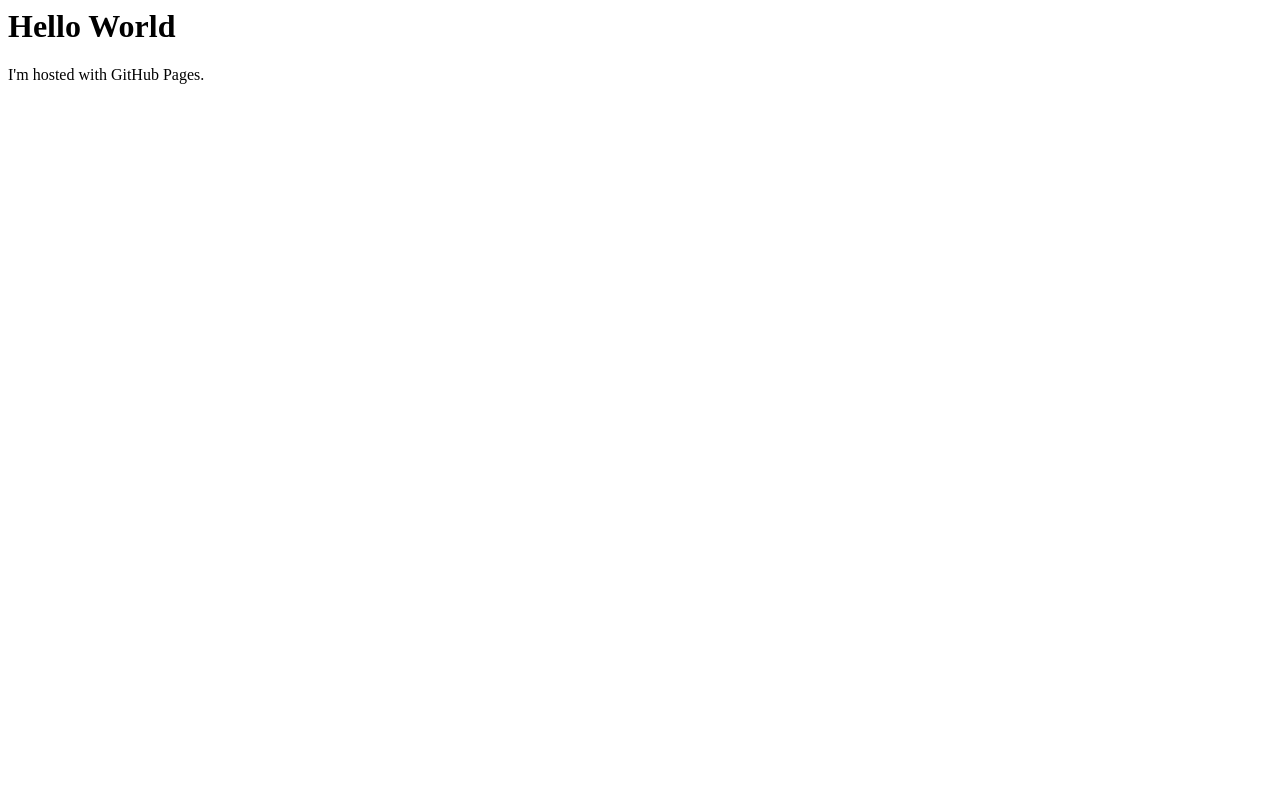
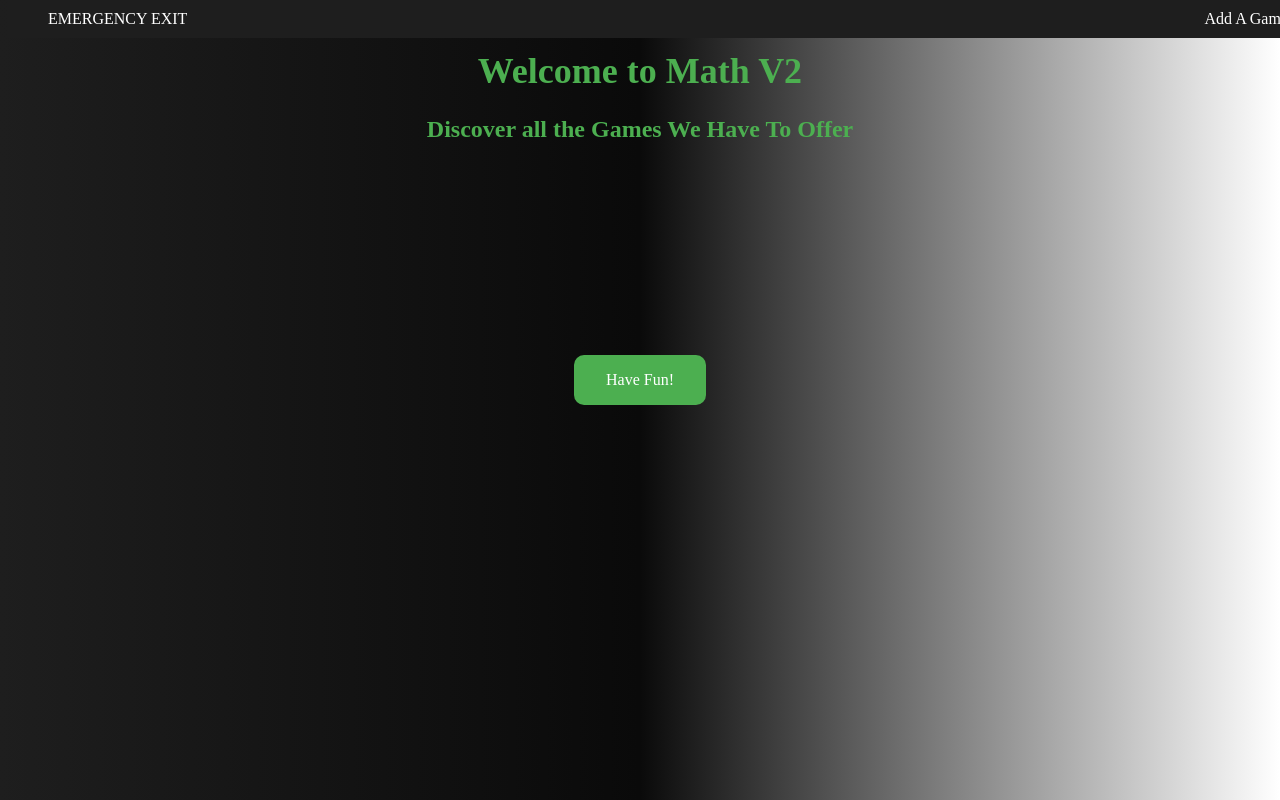
Before and after one commit to SunsetReal/sunsetreal.github.io, a plain HTML site: page index.html in a window 1280 px wide. Drawn offline with nearby package versions, Linux system fonts and the light colour scheme.

Commit message:
Update index.html

```diff
--- a/index.html
+++ b/index.html
@@ -1,6 +1,84 @@
 <html>
-<body>
-<h1>Hello World</h1>
-<p>I'm hosted with GitHub Pages.</p>
+<head>
+    <body>
+    <title>Welcome To The New Math V2</title>
+        <meta name="description" content="Hey Chat Thanks for playing!">
+        <meta name="keywords" content="Games ">
+        <div id="particles-js"></div>
+    <script type="text/javascript" src="particles.js"></script>
+    <script type="text/javascript" src="app.js"></script>
+    <style>
+        /* Style for the header */
+    .header {
+      background-color: #1e1e1e;
+      color: white;
+      display: flex;
+      justify-content: space-between;
+      padding: 10px 20px;
+      position: fixed;
+      width: 100%;
+      top: 0;
+    }
+    /* Style for the links in the header */
+    .header a {
+      color: white;
+      text-decoration: none;
+      margin-left: 20px;
+      margin-right: 20px;
+    }
+        body {
+            background: linear-gradient(to right, #1e1e1e, #0a0a0a, #FFFFFF);
+            text-align: center;
+        }
+        h1 {
+        font-size: 36px;
+        margin-top: 50px;
+        color: #4CAF50;
+    }
+
+    h2 {
+        font-size: 24px;
+        margin-top: 20px;
+        color: #4CAF50;
+    }
+
+    .button {
+        background-color: #4CAF50;
+        color: white;
+        padding: 16px 32px;
+        text-align: center;
+        text-decoration: none;
+        display: inline-block;
+        font-size: 16px;
+        margin-top: 30px;
+        border-radius: 10px;
+    }
+    #particles-js {
+        position: absolute;
+        bottom: 0;
+        left: 0;
+        width: 100%;
+        height: 100%;
+        z-index: -1;
+    }
+</style>
+<script src="https://cdn.jsdelivr.net/particles.js/2.0.0/particles.min.js"></script>
+</head>
+    <h1>Welcome to Math V2</h1>
+    <h2>Discover all the Games We Have To Offer</h2>
+    <br>
+    <br>
+    <br>
+    <br>
+    <br>
+    <br>
+    <br>
+    <br>
+    <br>
+    <a href="projects.html" class="button">Have Fun!</a>
+    <div class="header">
+    <a href="https://cfisd.schoology.com/">EMERGENCY EXIT</a>
+    <a href="https://docs.google.com/forms/d/e/1FAIpQLSfKoI9zmua1SanZrZF8O6oTLyXKNvCGYY27wYXB_Daxgyn5VA/viewform">Add A Game</a>
+  </div>
 </body>
 </html>
```
